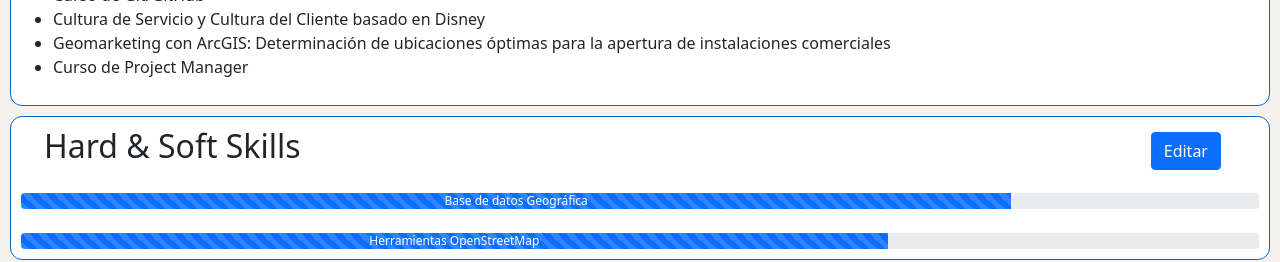
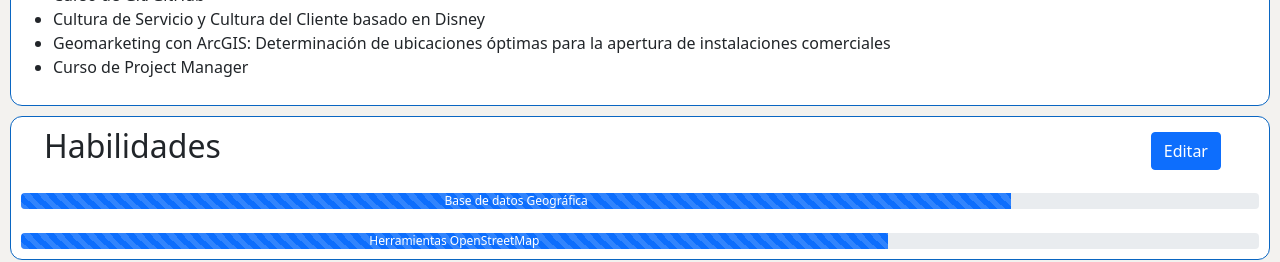
Before and after one commit to jvelazquez90/PortfolioFrontAngular, an Angular app: page / in a window 1280 px wide. Shown: the part 2540-2802 px from the top of the page. Built offline with nearby package versions, Linux system fonts and the light colour scheme.

Commit message:
se actualizaron las habilidades

```diff
--- a/src/app/componentes/habilidades/habilidades.component.html
+++ b/src/app/componentes/habilidades/habilidades.component.html
@@ -3,7 +3,7 @@
     <div class="bordeado">
         <div class="row">
             <div class="col-sm-4 alinear-texto">
-                <h2> Hard & Soft Skills </h2>
+                <h2> Habilidades </h2>
             </div>
             <div class="col-sm-4"></div>
             <div class="col-sm-4 alinear-texto">
```
